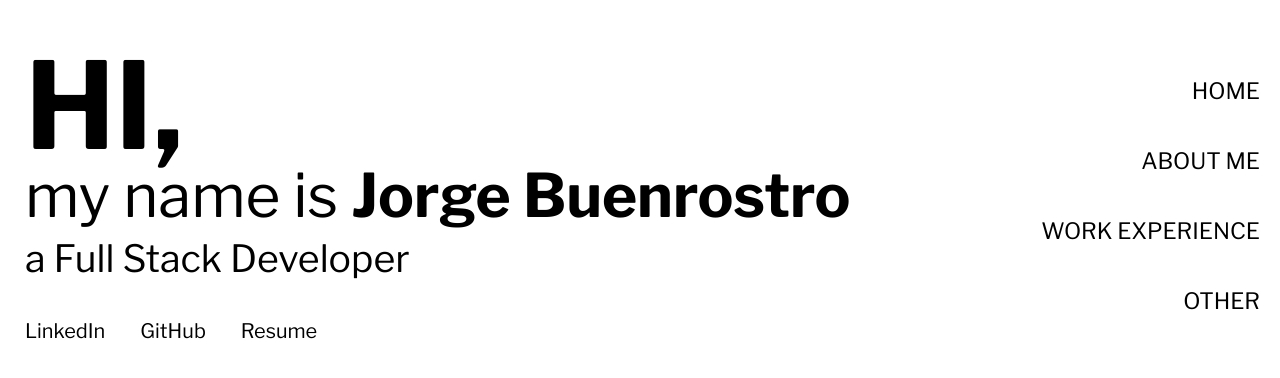
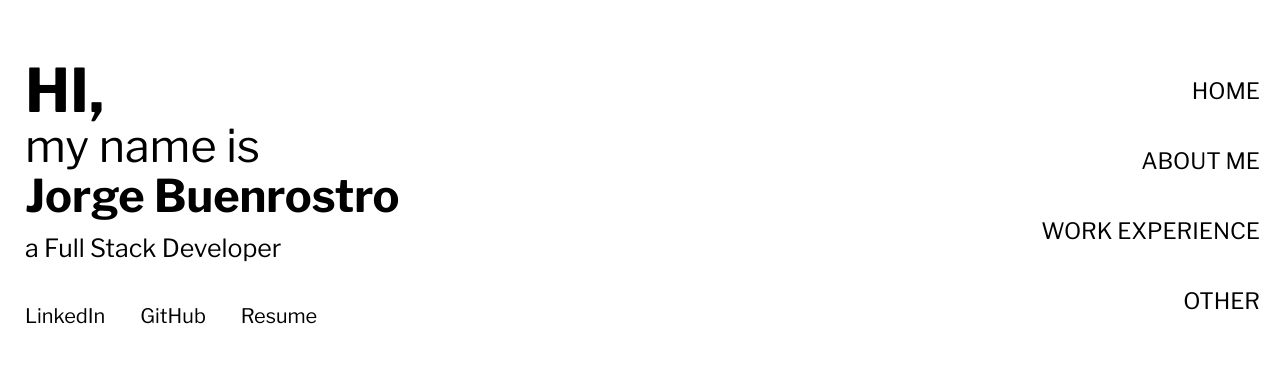
Before and after one commit to jlbmontejano/personal-portfolio, a React (Vite) app: page / in a window 1280 px wide. Shown: the part 204-582 px from the top of the page. Built offline with nearby package versions, Linux system fonts and the light colour scheme.

Commit message:
Improved format and readibility

```diff
--- a/src/sections/AboutMe.tsx
+++ b/src/sections/AboutMe.tsx
@@ -9,7 +9,21 @@ const AboutMe = () => {
 			<div id='about-me' className='scroll-anchor' />
 			<div data-aos='fade-up' className='section-container mt-3'>
 				<h3>About Me</h3>
-				<p>As a dedicated frontend developer, I specialize in crafting innovative, efficient, and scalable solutions that drive real value. My passion for technology and problem-solving drives me to constantly seek new challenges that expand my skill set and contribute to the success of the projects I'm involved in. I am self-taught, powered by an endless fascination with logic, math, and the cool puzzles they throw my way. I'm naturally curious and pretty passionate about learning. For me, information and time are super precious, always making sure I'm learning something new or making something worthwhile. In short, I love what I do, and I'm always looking for the next cool project to get my hands on. Let's make something awesome together!</p>
+				<p>
+					Software Engineer with 2 years of full-stack web development
+					experience specialized in React, Node and PostgreSQL. My passion for
+					technology and problem-solving drives me to constantly seek new
+					challenges that expand my skill set and contribute to the success of
+					the projects I'm involved in.
+				</p>
+				<p>
+					I am self-taught, powered by an endless fascination with logic, math,
+					and the cool puzzles they throw my way. I'm naturally curious and
+					pretty passionate about learning. For me, information and time are
+					super precious, always making sure I'm learning something new or
+					making something worthwhile. In short, I love what I do, and I'm
+					always looking for the next cool project to get my hands on.
+				</p>
 				<div className='flex flex-col gap-7 xl:flex-row'>
 					<div>
 						<h4 className='font-bold'>Programming Languages: </h4>
--- a/src/sections/Home.tsx
+++ b/src/sections/Home.tsx
@@ -5,13 +5,12 @@ const Home = () => {
 		<div className='section-container mt-0 gap-0 h-screen justify-center animate-fadeRight'>
 			<div id='home' className='scroll-anchor absolute top-0' />
 			<div>
-				<h1 className='font-bold'>HI,</h1>
-				<h2>
-					my name is <span className='font-bold'>Jorge Buenrostro</span>
-				</h2>
+				<p className='font-bold text-5xl'>HI,</p>
+				<p className='text-4xl'>my name is</p>
+				<p className=' text-4xl font-bold'>Jorge Buenrostro</p>
 			</div>
-			<div className='xl:mt-2'>
-				<h4>a Full Stack Developer </h4>
+			<div className='text-xl xl:mt-2'>
+				<p>a Full Stack Developer </p>
 			</div>
 			<SocialNetworks />
 		</div>
--- a/src/sections/Projects.tsx
+++ b/src/sections/Projects.tsx
@@ -10,7 +10,10 @@ const ProjectSection = () => {
 			<div id='projects' className='scroll-anchor' />
 			<div data-aos='fade-up' className='section-container'>
 				<h3>Projects</h3>
-				<p>These are some of the projects I've worked on so far. I am constantly updating and improving them.</p>
+				<p>
+					These are some of my personal projects that I've worked on so far. I
+					am constantly updating and improving them.
+				</p>
 				<div className='flex flex-col gap-7 lg:flex-row'>
 					{PROJECTS.map((project, projectIdx) => (
 						<IndividualProject project={project} key={projectIdx} />
```
